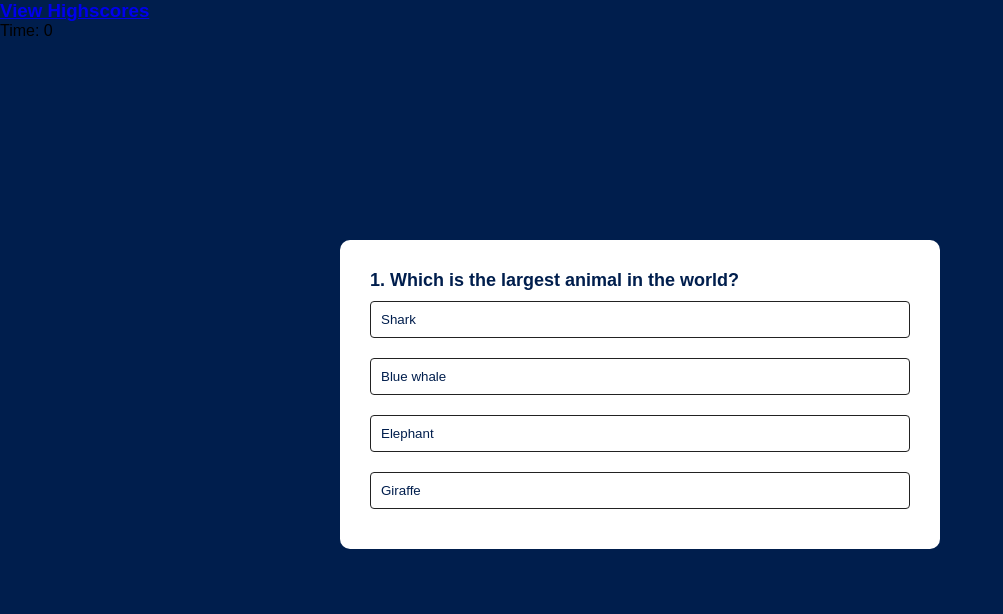
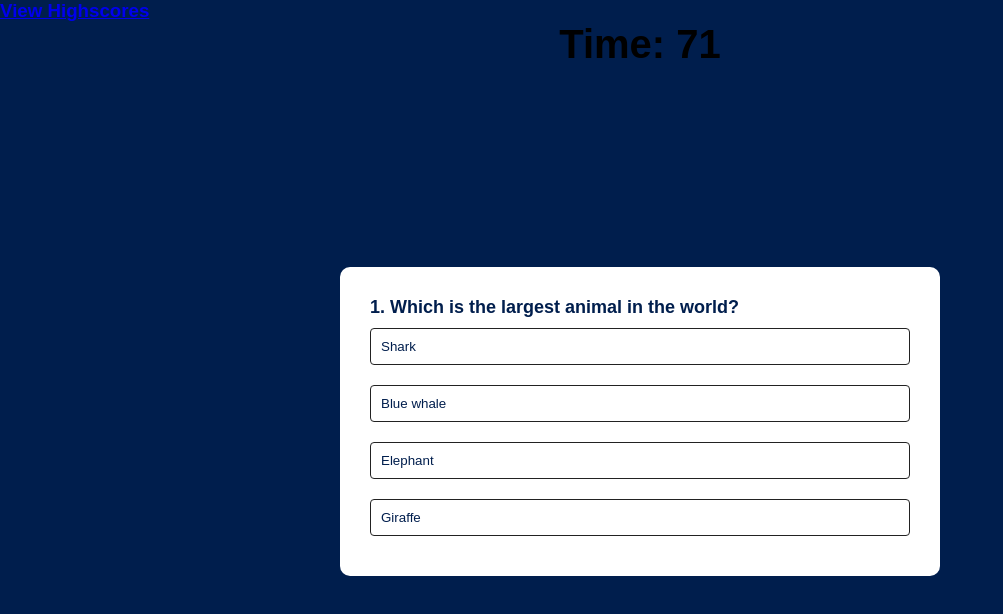
Before and after one commit to AmbitiousFlo/JavaScriptCodeQuiz, a plain HTML site: page html/questions.html in a window 1280 px wide. Shown: the whole page, without its empty margins (0-1003 px from the left). Drawn offline with Linux system fonts and the light colour scheme.

Commit message:
Updated html,css,js

```diff
--- a/assets/css/styles.css
+++ b/assets/css/styles.css
@@ -3,6 +3,13 @@
     padding: 0;
     font-family: 'Poppins', sans-serif;
     box-sizing: border-box;
+}
+
+.timer {
+    font-family: 'Poppins', sans-serif;
+    font-weight: bold;
+    text-align: center;
+    font-size: 40px;
 }
 
 body {
--- a/assets/js/questions.js
+++ b/assets/js/questions.js
@@ -51,7 +51,9 @@ const questions = [
 const questionElement = document.getElementById("question");
 const answerButtons = document.getElementById("answer-buttons");
 const nextButton = document.getElementById("next-btn");
-
+const timerElement = document.getElementById("timer")
+let timeLeft = 75;
+let timerInterval;
 let currentQuestionIndex = 0;
 let score = 0;
 
@@ -60,8 +62,21 @@ let score = 0;
 function startQuiz() {
   currentQuestionIndex = 0;
   score = 0;
+  timeLeft = 75;
   nextButton.innerHTML = "Next";
   showQuestion();
+  timerInterval = setInterval(updateTimer, 1000);
+}
+
+// Update the timer element with the current time left and check if time is up
+function updateTimer() {
+  timerElement.textContent = timeLeft;
+  timeLeft--;
+
+  if (timeLeft < 0) {
+    clearInterval(timerInterval);
+    outOfTime();
+  }
 }
 
 // Display the current question and its answer options
--- a/html/questions.html
+++ b/html/questions.html
@@ -15,7 +15,7 @@
         <h3>View Highscores</h3>
     </a>
 
-    <p>Time: <label for="" id="timer">0</p>
+    <section class="timer"><p>Time: <label for="" id="timer">0</label></p></section>
 
 
     <section id="app">
```
